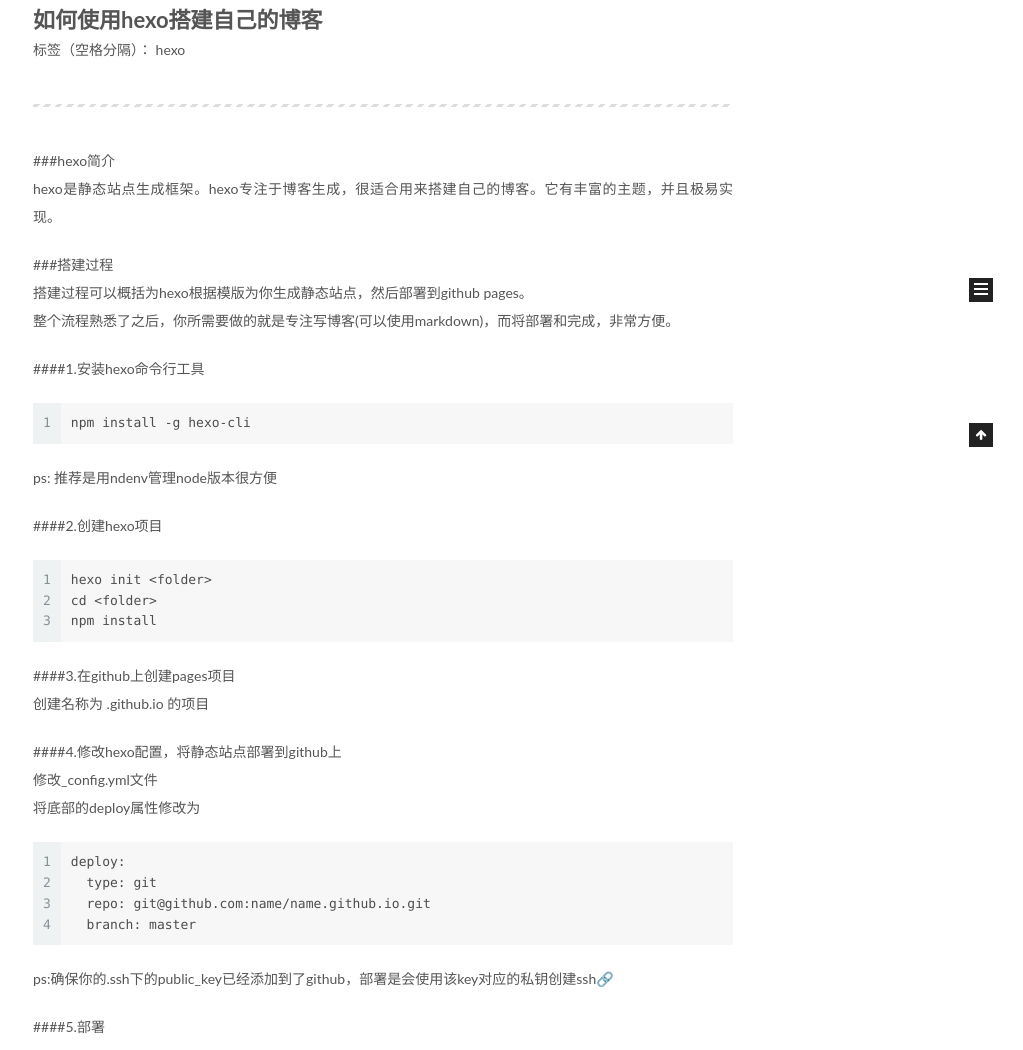
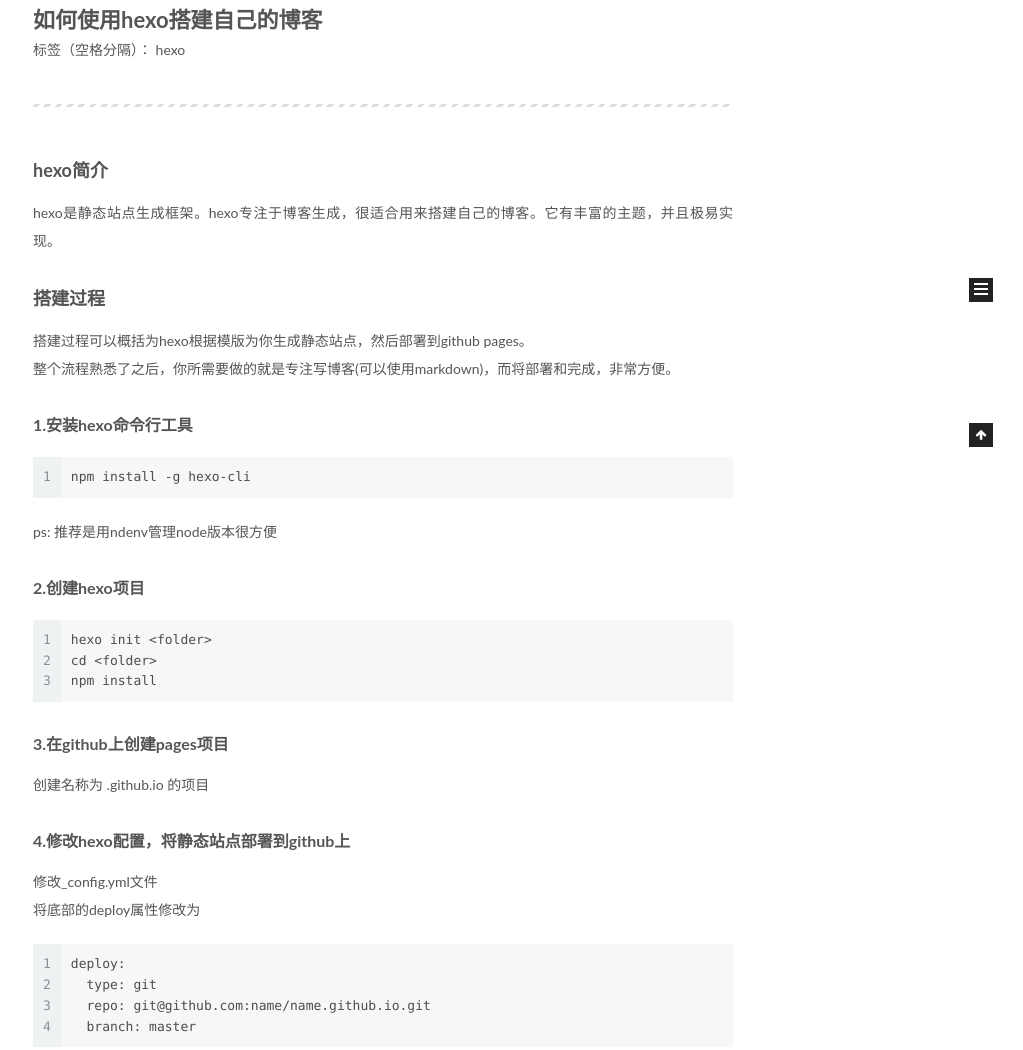
Before and after one commit to zhouchunyu/zhouchunyu.github.io, a plain HTML site: page index.html in a window 1280 px wide. Shown: the part 453-1503 px from the top of the page, without its empty margins (257-1280 px from the left). Drawn offline with Linux system fonts and the light colour scheme.

Commit message:
Site updated: 2018-04-01 00:30:25

```diff
--- a/css/main.css
+++ b/css/main.css
@@ -1822,7 +1822,7 @@
   width: 4px;
   height: 4px;
   border-radius: 50%;
-  background: #d9ff61;
+  background: #5bffe4;
 }
 .links-of-blogroll {
   font-size: 13px;
--- a/index.html
+++ b/index.html
@@ -302,15 +302,15 @@
 
             <h1 id="如何使用hexo搭建自己的博客"><a href="#如何使用hexo搭建自己的博客" class="headerlink" title="如何使用hexo搭建自己的博客"></a>如何使用hexo搭建自己的博客</h1><p>标签（空格分隔）： hexo</p>
 <hr>
-<p>###hexo简介<br>hexo是静态站点生成框架。hexo专注于博客生成，很适合用来搭建自己的博客。它有丰富的主题，并且极易实现。</p>
-<p>###搭建过程<br>搭建过程可以概括为hexo根据模版为你生成静态站点，然后部署到github pages。<br>整个流程熟悉了之后，你所需要做的就是专注写博客(可以使用markdown)，而将部署和完成，非常方便。</p>
-<p>####1.安装hexo命令行工具<br><figure class="highlight plain"><table><tr><td class="gutter"><pre><span class="line">1</span><br></pre></td><td class="code"><pre><span class="line">npm install -g hexo-cli</span><br></pre></td></tr></table></figure></p>
+<h3 id="hexo简介"><a href="#hexo简介" class="headerlink" title="hexo简介"></a>hexo简介</h3><p>hexo是静态站点生成框架。hexo专注于博客生成，很适合用来搭建自己的博客。它有丰富的主题，并且极易实现。</p>
+<h3 id="搭建过程"><a href="#搭建过程" class="headerlink" title="搭建过程"></a>搭建过程</h3><p>搭建过程可以概括为hexo根据模版为你生成静态站点，然后部署到github pages。<br>整个流程熟悉了之后，你所需要做的就是专注写博客(可以使用markdown)，而将部署和完成，非常方便。</p>
+<h4 id="1-安装hexo命令行工具"><a href="#1-安装hexo命令行工具" class="headerlink" title="1.安装hexo命令行工具"></a>1.安装hexo命令行工具</h4><figure class="highlight plain"><table><tr><td class="gutter"><pre><span class="line">1</span><br></pre></td><td class="code"><pre><span class="line">npm install -g hexo-cli</span><br></pre></td></tr></table></figure>
 <p>ps: 推荐是用ndenv管理node版本很方便</p>
-<p>####2.创建hexo项目<br><figure class="highlight plain"><table><tr><td class="gutter"><pre><span class="line">1</span><br><span class="line">2</span><br><span class="line">3</span><br></pre></td><td class="code"><pre><span class="line">hexo init &lt;folder&gt;</span><br><span class="line">cd &lt;folder&gt;</span><br><span class="line">npm install</span><br></pre></td></tr></table></figure></p>
-<p>####3.在github上创建pages项目<br>创建名称为 <name>.github.io 的项目</name></p>
-<p>####4.修改hexo配置，将静态站点部署到github上<br>修改_config.yml文件<br>将底部的deploy属性修改为<br><figure class="highlight plain"><table><tr><td class="gutter"><pre><span class="line">1</span><br><span class="line">2</span><br><span class="line">3</span><br><span class="line">4</span><br></pre></td><td class="code"><pre><span class="line">deploy:</span><br><span class="line">  type: git</span><br><span class="line">  repo: git@github.com:name/name.github.io.git</span><br><span class="line">  branch: master</span><br></pre></td></tr></table></figure></p>
+<h4 id="2-创建hexo项目"><a href="#2-创建hexo项目" class="headerlink" title="2.创建hexo项目"></a>2.创建hexo项目</h4><figure class="highlight plain"><table><tr><td class="gutter"><pre><span class="line">1</span><br><span class="line">2</span><br><span class="line">3</span><br></pre></td><td class="code"><pre><span class="line">hexo init &lt;folder&gt;</span><br><span class="line">cd &lt;folder&gt;</span><br><span class="line">npm install</span><br></pre></td></tr></table></figure>
+<h4 id="3-在github上创建pages项目"><a href="#3-在github上创建pages项目" class="headerlink" title="3.在github上创建pages项目"></a>3.在github上创建pages项目</h4><p>创建名称为 <name>.github.io 的项目</name></p>
+<h4 id="4-修改hexo配置，将静态站点部署到github上"><a href="#4-修改hexo配置，将静态站点部署到github上" class="headerlink" title="4.修改hexo配置，将静态站点部署到github上"></a>4.修改hexo配置，将静态站点部署到github上</h4><p>修改_config.yml文件<br>将底部的deploy属性修改为<br><figure class="highlight plain"><table><tr><td class="gutter"><pre><span class="line">1</span><br><span class="line">2</span><br><span class="line">3</span><br><span class="line">4</span><br></pre></td><td class="code"><pre><span class="line">deploy:</span><br><span class="line">  type: git</span><br><span class="line">  repo: git@github.com:name/name.github.io.git</span><br><span class="line">  branch: master</span><br></pre></td></tr></table></figure></p>
 <p>ps:确保你的.ssh下的public_key已经添加到了github，部署是会使用该key对应的私钥创建ssh🔗</p>
-<p>####5.部署<br><figure class="highlight plain"><table><tr><td class="gutter"><pre><span class="line">1</span><br></pre></td><td class="code"><pre><span class="line">hexo deploy</span><br></pre></td></tr></table></figure></p>
+<h4 id="5-部署"><a href="#5-部署" class="headerlink" title="5.部署"></a>5.部署</h4><figure class="highlight plain"><table><tr><td class="gutter"><pre><span class="line">1</span><br></pre></td><td class="code"><pre><span class="line">hexo deploy</span><br></pre></td></tr></table></figure>
 <p>哒哒哒，你的博客就搭建好了<br>你可以访问 name.github.io 看看效果<br>你可以访问<a href="https://github.com/hexojs/hexo" target="_blank" rel="noopener">hexo官方库</a><br>里面有其他主题，和hexo文档，你可以深入了解hexo框架</p>
 
 
```
Also changed, not shown: 2018/03/31/如何使用hexo搭建自己的博客/index.html (+12 -12 lines).
